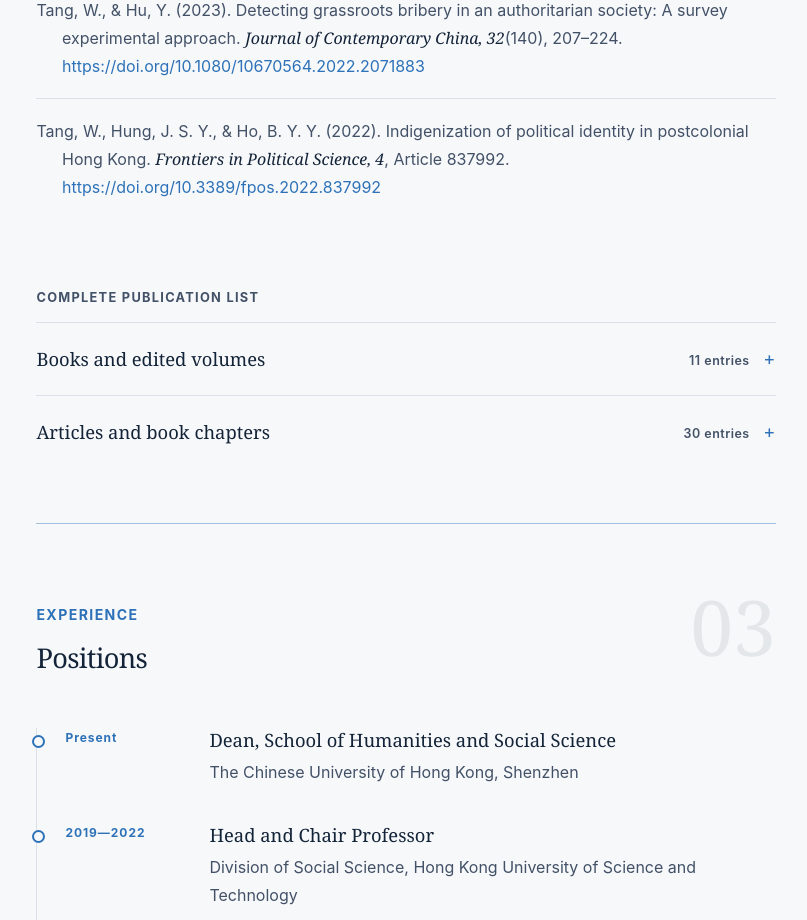
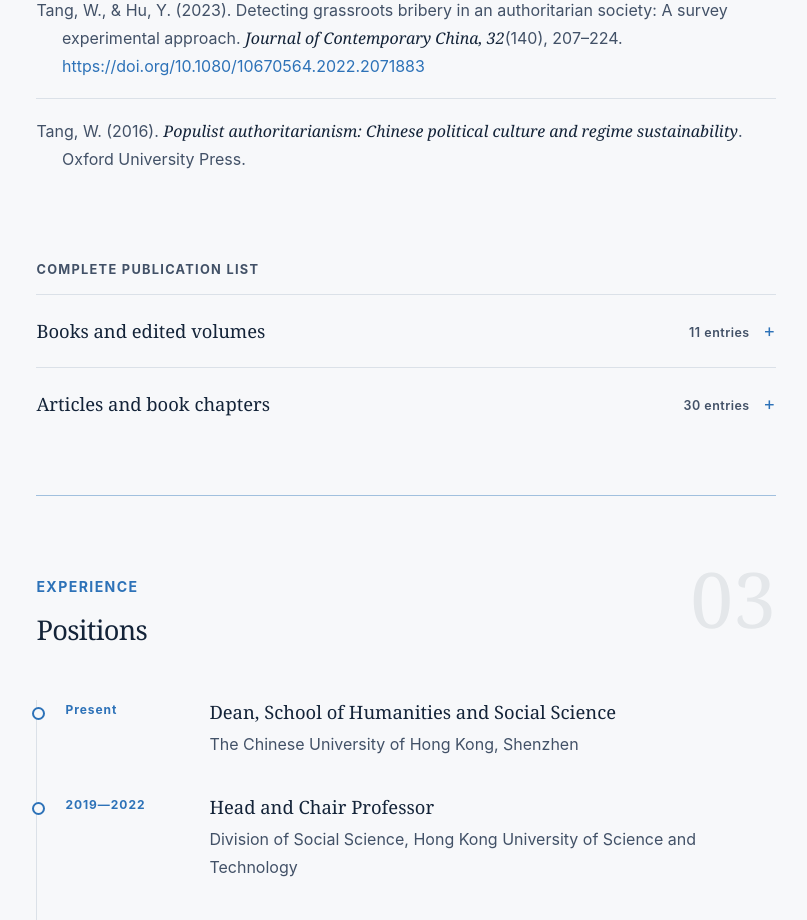
Before and after one commit to Farcryliu/wenfang-tang-academic-profile, a React (Vite) app: page / in a window 1280 px wide. Shown: the part 1660-2580 px from the top of the page, without its empty margins (440-1247 px from the left). Built offline with nearby package versions, Linux system fonts and the light colour scheme.

Commit message:
Feature Populist Authoritarianism

```diff
--- a/src/data/publications.ts
+++ b/src/data/publications.ts
@@ -50,12 +50,11 @@ export const selectedPublications: Publication[] = [
     ],
   },
   {
-    id: "tang-hung-ho-2022",
+    id: "tang-2016-selected",
     citation: [
-      text("Tang, W., Hung, J. S. Y., & Ho, B. Y. Y. (2022). Indigenization of political identity in postcolonial Hong Kong. "),
-      italic("Frontiers in Political Science, 4"),
-      text(", Article 837992. "),
-      link("https://doi.org/10.3389/fpos.2022.837992"),
+      text("Tang, W. (2016). "),
+      italic("Populist authoritarianism: Chinese political culture and regime sustainability"),
+      text(". Oxford University Press."),
     ],
   },
 ];
```
